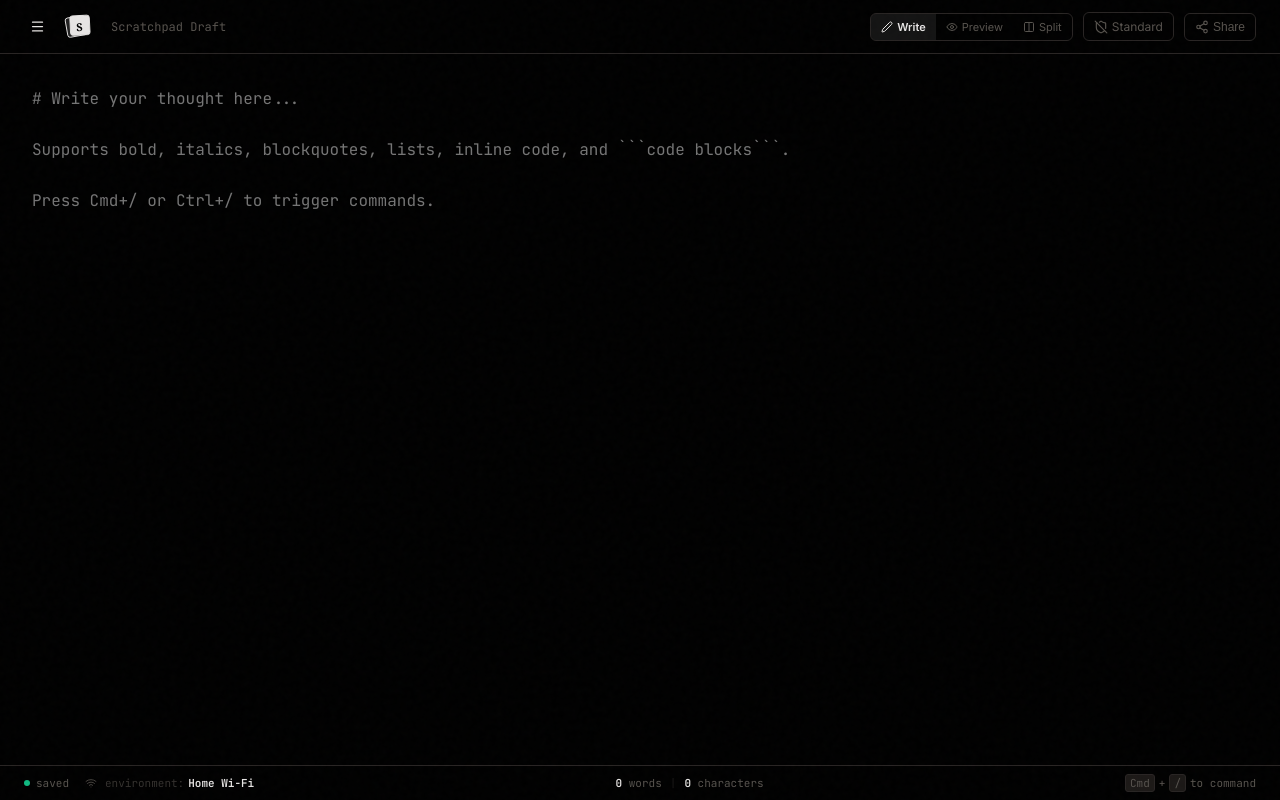
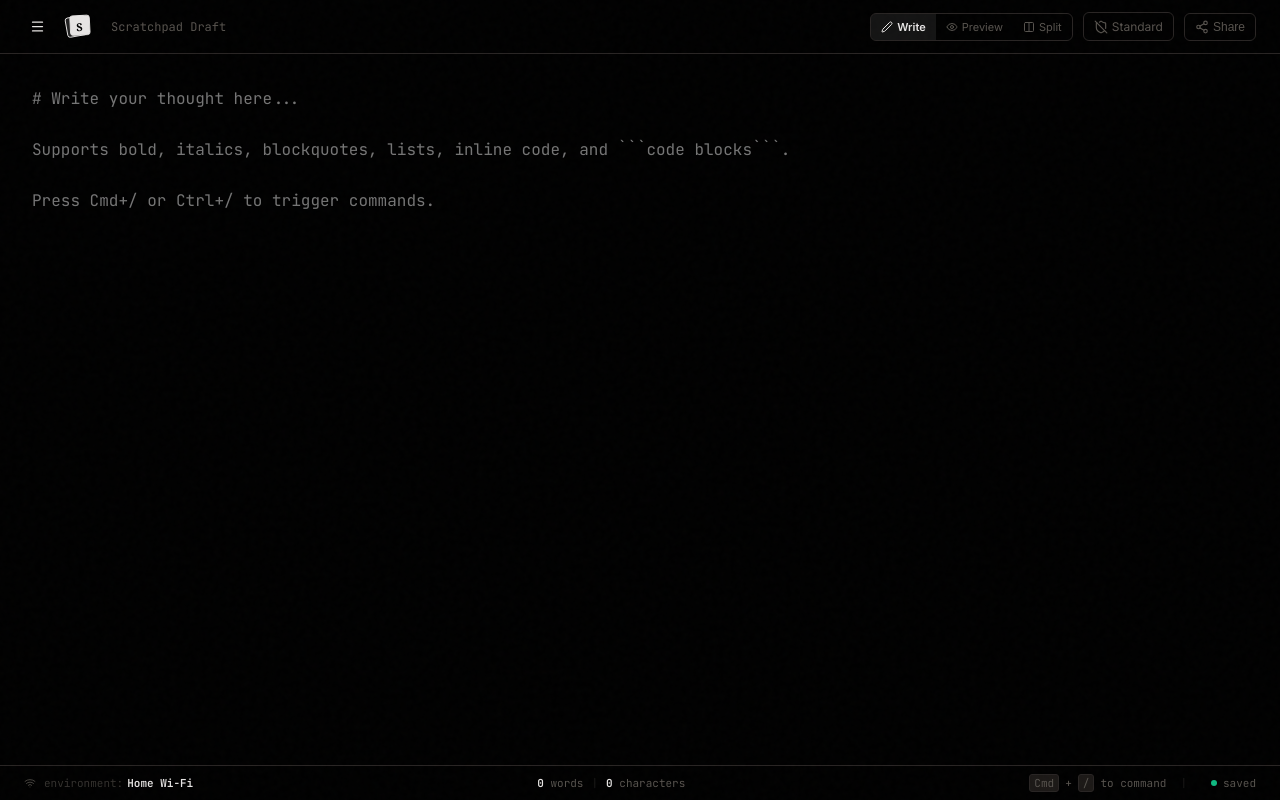
Before and after one commit to iefanx/slate, a React (Vite) app: page / in a window 1280 px wide. Both pictures are taken after typing "Sample123", "Sample123" into the empty fields and a click on the button "Initialize Vault". Built offline with nearby package versions, Linux system fonts and the light colour scheme; a web font is replaced by a local one.

Commit message:
Layout polish: move saved/syncing status to bottom-right corner of footer and keep Wi-Fi environment status on bottom-left corner

```diff
--- a/src/components/Workspace.tsx
+++ b/src/components/Workspace.tsx
@@ -304,12 +304,6 @@ export const Workspace: React.FC<WorkspaceProps> = ({
       {/* Editor Footer Metrics */}
       <footer style={styles.footer} className="workspace-footer">
         <div style={styles.footerSection}>
-          <span style={{ display: 'inline-flex', alignItems: 'center', gap: '6px', marginRight: '12px' }}>
-            <span style={isDirty ? styles.modifiedDotSmall : styles.savedDotSmall} />
-            <span style={{ fontSize: '11px', fontFamily: 'var(--font-mono)' }}>
-              {isDirty ? 'syncing' : 'saved'}
-            </span>
-          </span>
           <Wifi size={12} style={{ marginRight: '4px', opacity: 0.8 }} />
           <span style={styles.footerLabel} className="desktop-only">environment:</span>
           <span style={styles.footerVal}>{simulatedNetwork || 'Offline Sandbox'}</span>
@@ -326,8 +320,17 @@ export const Workspace: React.FC<WorkspaceProps> = ({
             <span style={styles.footerVal}>{getCharCount()}</span>c
           </span>
         </div>
-        <div style={styles.footerSection} className="desktop-only">
-          <kbd>Cmd</kbd> + <kbd>/</kbd> to command
+        <div style={styles.footerSection}>
+          <span style={{ display: 'inline-flex', alignItems: 'center', gap: '6px', marginRight: '12px' }} className="desktop-only">
+            <kbd>Cmd</kbd> + <kbd>/</kbd> to command
+            <span style={styles.footerSeparator}>|</span>
+          </span>
+          <span style={{ display: 'inline-flex', alignItems: 'center', gap: '6px' }}>
+            <span style={isDirty ? styles.modifiedDotSmall : styles.savedDotSmall} />
+            <span style={{ fontSize: '11px', fontFamily: 'var(--font-mono)' }}>
+              {isDirty ? 'syncing' : 'saved'}
+            </span>
+          </span>
         </div>
       </footer>
     </div>
```
